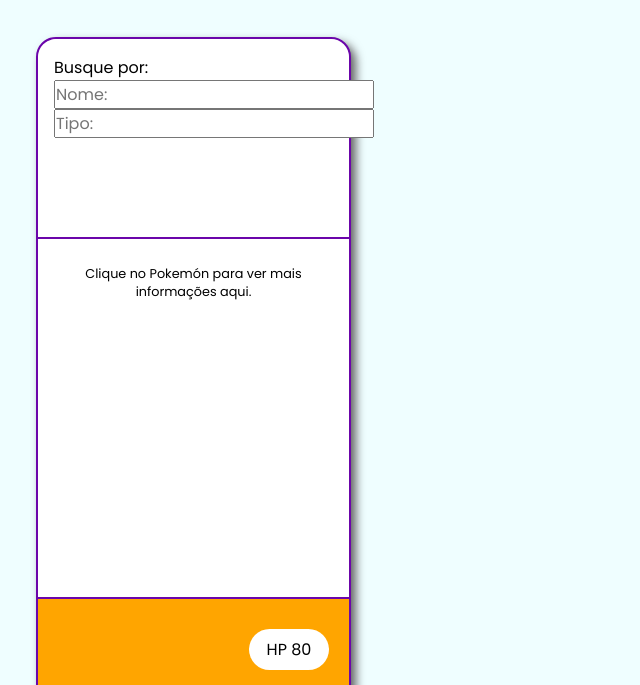
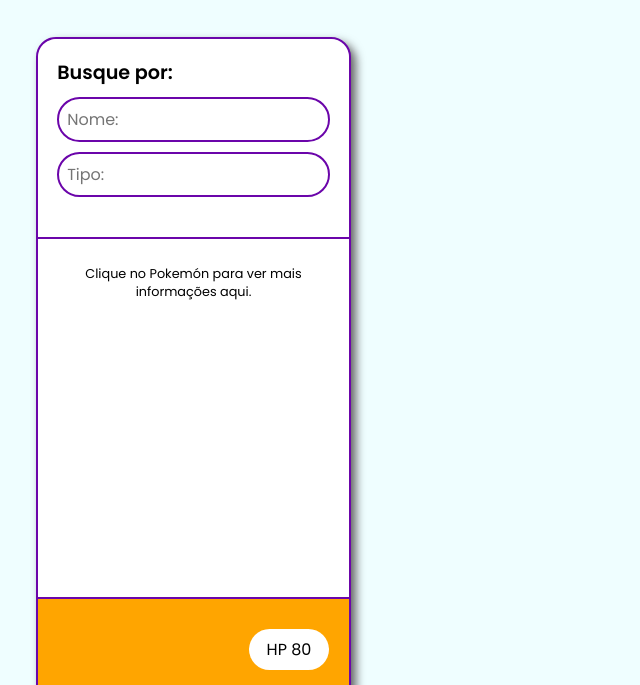
Before and after one commit to ninapalmadev/pokedex-trunfo, a plain HTML site: page index.html in a window 1280 px wide. Shown: the part 115-800 px from the top of the page, without its empty margins (204-844 px from the left). Drawn offline with Linux system fonts and the light colour scheme.

Commit message:
altera estilo do input

```diff
--- a/style/components/main-search.css
+++ b/style/components/main-search.css
@@ -2,9 +2,22 @@
     display: flex;
     flex-direction: column;
     height: 200px;
-    padding: 1rem;
+    padding: 1.2rem;
     background-color: white;
     border-bottom: 2px solid #6B05AA;
     border-top-left-radius: 20px;
     border-top-right-radius: 20px;
 }
+
+.search input {
+    border: 2px solid #6B05AA;
+    border-radius: 30px;
+    padding: 8px;
+    margin-top: 10px;
+    width: 100%;
+}
+
+.search p {
+    font-weight: bold;
+    font-size: 1.2em;
+}
```
